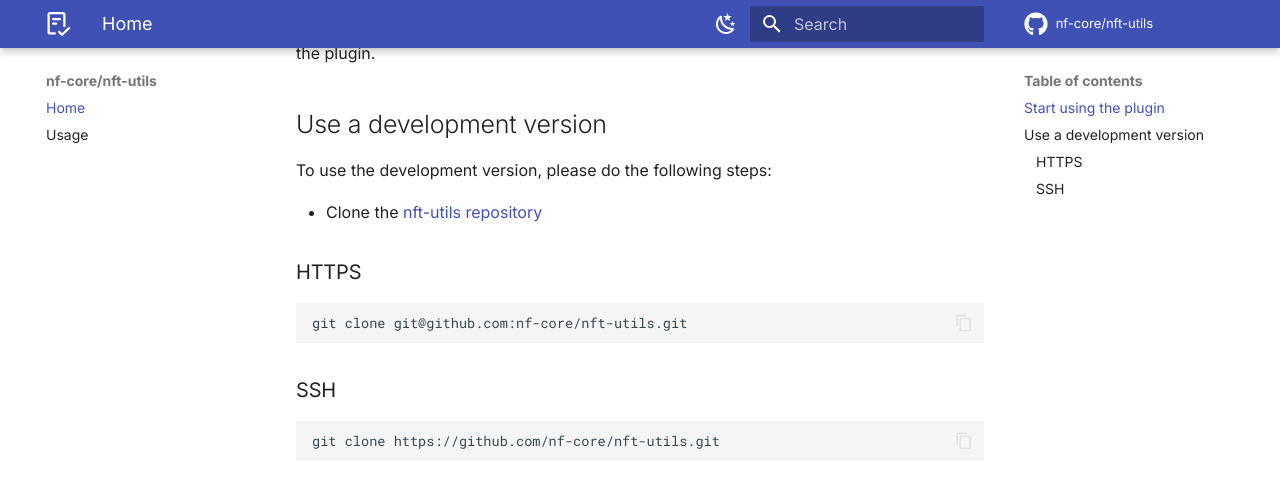
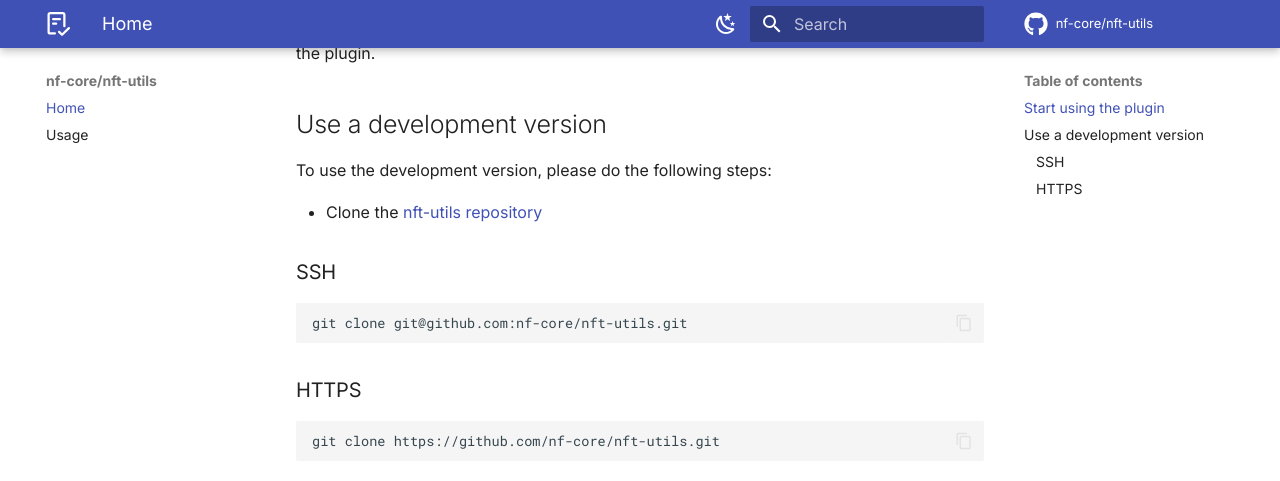
Before and after one commit to nf-core/nft-utils, an MkDocs documentation site: the page built from docs/index.md, in a window 1280 px wide and 900 px high, scrolled down 546 px. Shown: the top 481 px of the window. Built offline with MkDocs 1.6.1 and Material for MkDocs 9.7.7, drawn with Linux system fonts in a browser that asks for light colours; comment, search, counter and statistics services are not loaded; the version menu is left out.

Commit message:
Apply suggestions from code review
Co-authored-by: Matthias Hörtenhuber <mashehu@users.noreply.github.com>

````diff
--- a/docs/index.md
+++ b/docs/index.md
@@ -23,13 +23,13 @@ To use the development version, please do the following steps:
 
 - Clone the [nft-utils repository](https://github.com/nf-core/nft-utils)
 
-### HTTPS
+### SSH
 
   ```bash
   git clone git@github.com:nf-core/nft-utils.git
   ```
 
-### SSH
+### HTTPS
 
   ```bash
   git clone https://github.com/nf-core/nft-utils.git
````
